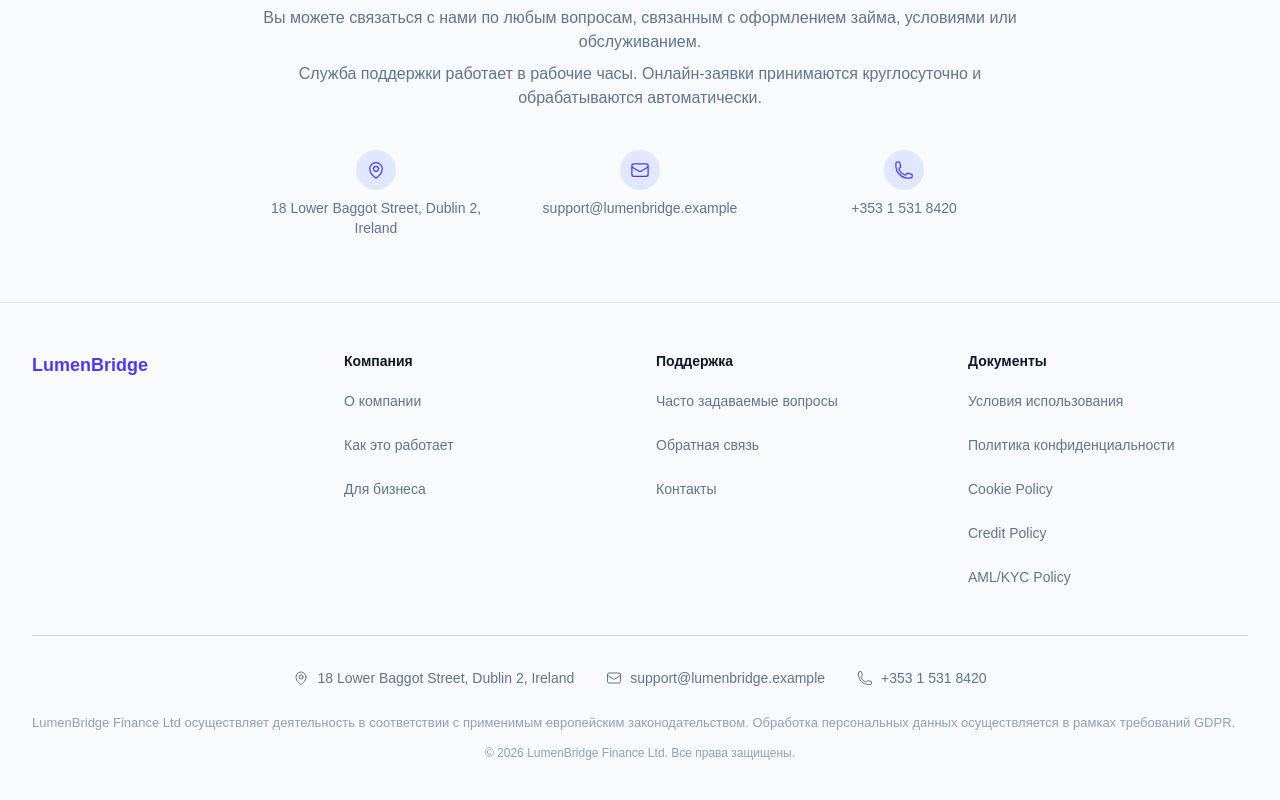
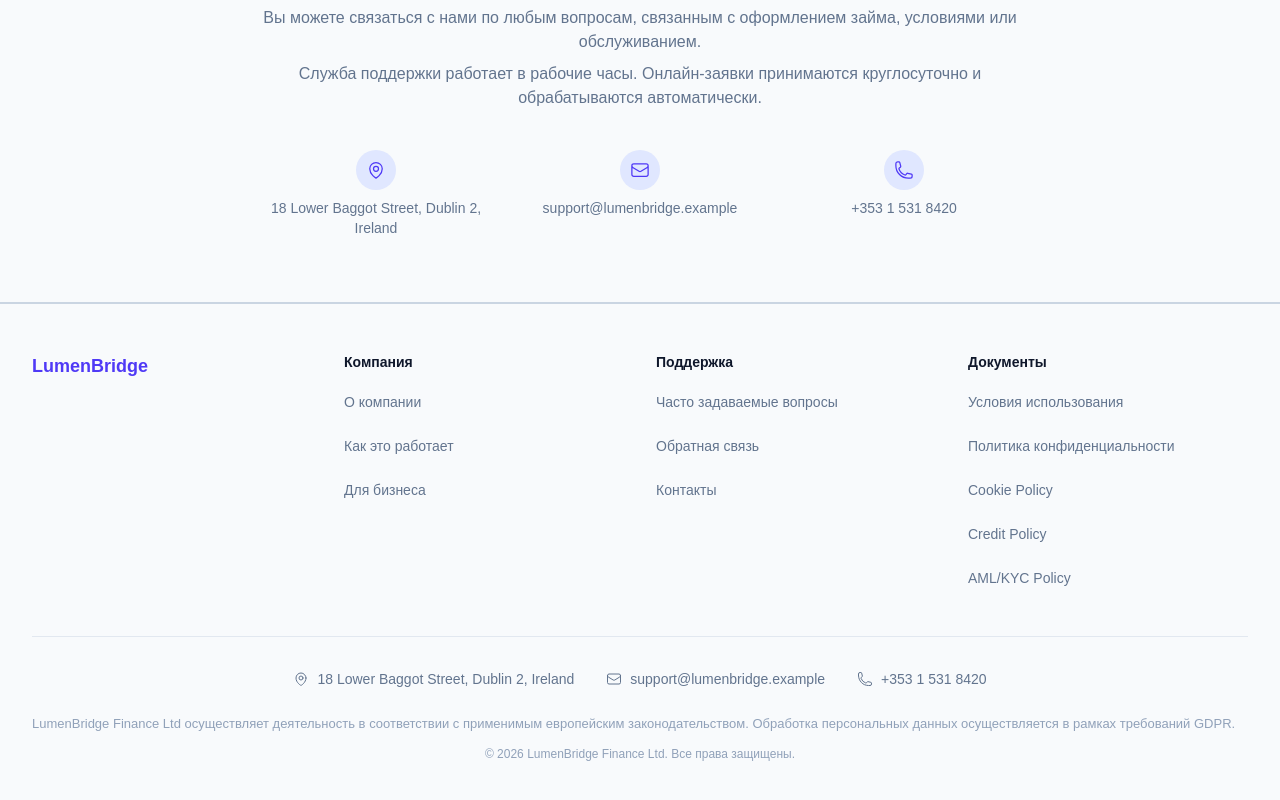
Before and after one commit to antonbukhalov13/04-fullstack-mvp, a Next.js app in the folder frontend/: page / in a window 1280 px wide. Shown: the part 6719-7519 px from the top of the page. Built offline with nearby package versions, Linux system fonts and the light colour scheme.

Commit message:
adjust footer border thickness — thicker before, thinner inside

```diff
--- a/frontend/src/widgets/footer/footer.tsx
+++ b/frontend/src/widgets/footer/footer.tsx
@@ -31,7 +31,7 @@ const columns = [
 
 export function Footer() {
   return (
-    <footer className="border-t border-slate-200 bg-slate-50">
+    <footer className="border-t-2 border-slate-300 bg-slate-50">
       <div className="mx-auto max-w-7xl px-4 sm:px-6 lg:px-8 py-12">
         <div className="grid grid-cols-2 md:grid-cols-4 gap-x-4 gap-y-2 sm:gap-x-8">
           <div>
@@ -59,7 +59,7 @@ export function Footer() {
           ))}
         </div>
 
-        <div className="mt-10 border-t border-slate-300 pt-8">
+        <div className="mt-10 border-t border-slate-200 pt-8">
           <div className="flex flex-wrap justify-center items-center gap-x-8 gap-y-3 text-sm text-slate-500">
             <div className="flex items-center gap-2">
               <svg className="h-4 w-4 shrink-0 text-slate-500" fill="none" viewBox="0 0 24 24" strokeWidth={1.5} stroke="currentColor">
```
